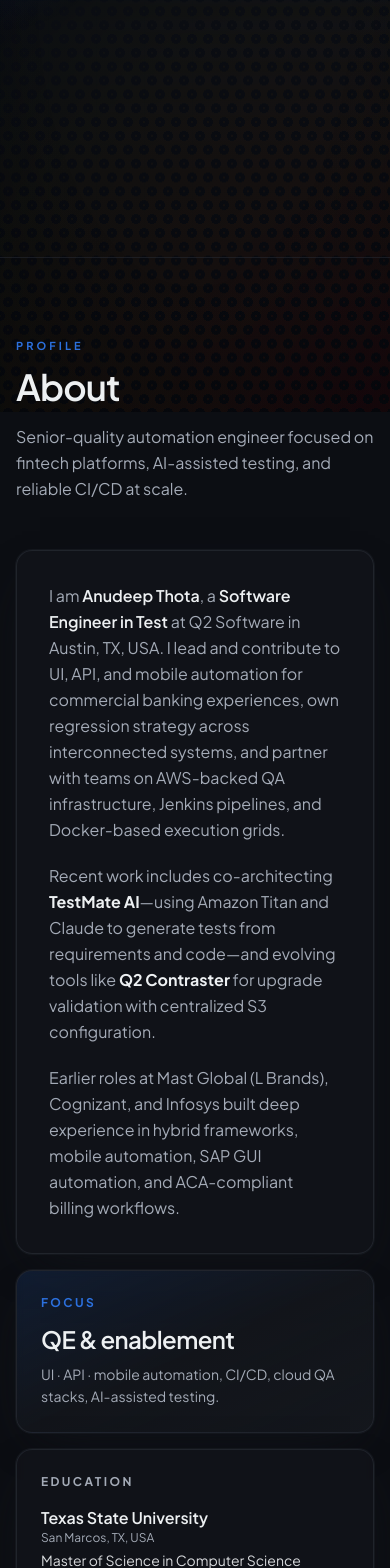
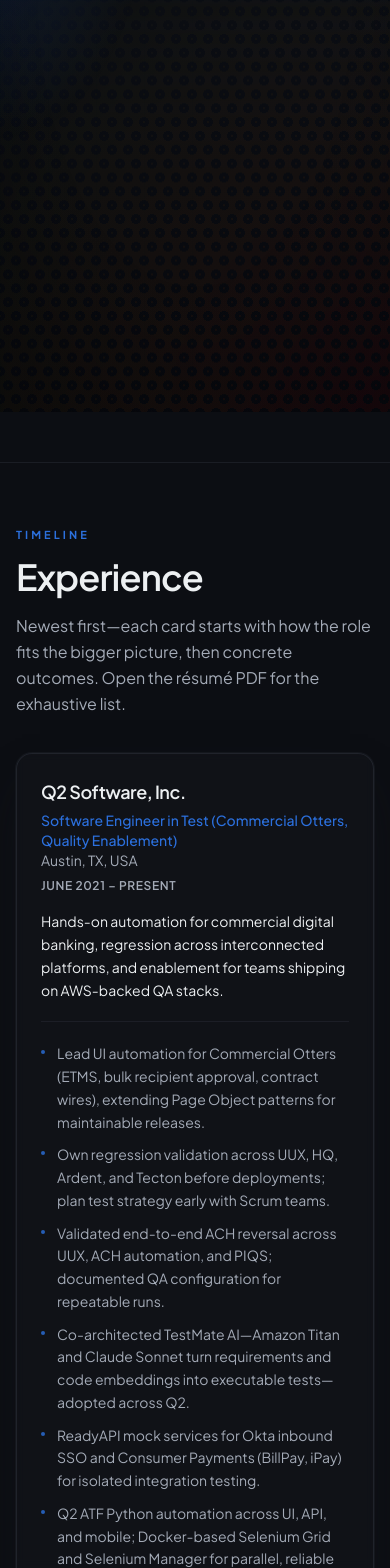
Before and after one commit to anudeepthota/anudeepthota.github.io, a React (Vite) app: page / in a window 390 px wide. Shown: the part 432-2000 px from the top of the page. Built offline with nearby package versions, Linux system fonts and the light colour scheme.

Commit message:
Content and layout: clearer story, hero at-a-glance, section reorder
Made-with: Cursor

```diff
--- a/index.html
+++ b/index.html
@@ -6,7 +6,7 @@
     <meta name="viewport" content="width=device-width, initial-scale=1.0" />
     <meta
       name="description"
-      content="Anudeep Thota — Software Engineer in Test. Quality automation, CI/CD, and fintech platforms in Austin, TX."
+      content="Anudeep Thota — Software Engineer in Test at Q2 (Austin). Commercial banking automation, UI/API/mobile, regression ownership, CI/CD on AWS, and TestMate AI."
     />
     <meta name="theme-color" content="#0d1016" />
     <title>Anudeep Thota | Software Engineer in Test</title>
--- a/src/App.tsx
+++ b/src/App.tsx
@@ -61,9 +61,9 @@ export default function App() {
       <Nav />
       <main id="main" className="relative z-10">
         <Hero />
+        <Experience />
+        <Skills />
         <About />
-        <Skills />
-        <Experience />
         <Certifications />
         <Projects />
         <Contact />
--- a/src/components/Section.tsx
+++ b/src/components/Section.tsx
@@ -21,13 +21,13 @@ export function Section({
     <section
       id={id}
       className={cn(
-        'scroll-mt-28 border-t border-border/60 py-20 sm:py-28',
+        'scroll-mt-28 border-t border-border/60 py-16 sm:py-24',
         className,
       )}
     >
       <div className="mx-auto max-w-6xl px-4 sm:px-6">
         <Reveal>
-          <div className="mb-12 max-w-2xl">
+          <div className="mb-9 max-w-2xl sm:mb-10">
             {eyebrow ? (
               <p className="mb-3 text-[11px] font-bold uppercase tracking-[0.28em] text-accent">
                 {eyebrow}
--- a/src/data/site.ts
+++ b/src/data/site.ts
@@ -1,14 +1,22 @@
 export const person = {
   name: 'Anudeep Thota',
   title: 'Software Engineer in Test',
+  /** One line for visitors scanning the hero */
   tagline:
-    'Quality enablement, UI/API/mobile automation, and CI/CD for complex financial platforms.',
+    'I design and ship automation for commercial banking at Q2—UI, API, and mobile—with ownership of regression across linked systems and modern CI/CD on AWS.',
   phone: '+1 (469) 834-7396',
   email: 'info2anudeepthota@gmail.com',
   linkedin: 'https://www.linkedin.com/in/anudeepthota/',
   github: 'https://github.com/anudeepthota',
   location: 'Austin, TX, USA',
 } as const
+
+/** Short facts under the hero—reduces empty space and orients first-time visitors */
+export const heroAtAGlance = [
+  { label: 'Employer', value: 'Q2 Software · Austin' },
+  { label: 'Scope', value: 'Commercial banking QE' },
+  { label: 'Signature work', value: 'TestMate AI · ATF · CI/CD' },
+] as const
 
 export const education = [
   {
@@ -25,63 +33,63 @@ export const education = [
   },
 ] as const
 
+/** Grouped for scanning; full tool list stays on the PDF résumé */
 export const skillGroups = [
   {
-    title: 'Programming & scripting',
-    items: ['Python', 'Java', 'Groovy', 'SQL', 'HCL (HashiCorp)', 'YAML'],
+    title: 'Automation & APIs',
+    items: [
+      'Selenium & Page Object patterns',
+      'Appium (iOS / Android)',
+      'REST / ReadyAPI / Postman',
+      'End-to-end & integration flows',
+      'Visual regression (Needle)',
+      'Hybrid frameworks',
+    ],
   },
   {
-    title: 'Frameworks & tools',
+    title: 'CI/CD, cloud & delivery',
     items: [
-      'Selenium',
-      'ReadyAPI',
-      'Postman',
-      'Nomad',
-      'Jenkins',
-      'GitLab',
-      'Eclipse',
-      'PyCharm',
-      'Appium',
+      'Jenkins (pipelines, Groovy)',
+      'GitLab CI',
+      'Docker & Selenium Grid',
+      'AWS (QA infrastructure)',
+      'Nomad (HCL)',
+      'HashiCorp Vault',
+      'JFrog Artifactory',
+      'Amazon S3',
+    ],
+  },
+  {
+    title: 'Languages & data',
+    items: ['Python', 'Java', 'Groovy', 'SQL', 'YAML', 'HCL'],
+  },
+  {
+    title: 'Quality & ways of working',
+    items: [
+      'Regression strategy & ownership',
+      'Test planning in Agile / Scrum',
+      'SDLC & STLC',
+      'Risk-based testing',
+      'Cross-team enablement',
+    ],
+  },
+  {
+    title: 'AI-assisted engineering',
+    items: ['Claude & ChatGPT', 'Cursor', 'MCP', 'LLM-assisted test design'],
+  },
+  {
+    title: 'Collaboration & tooling',
+    items: [
       'JIRA',
       'qTest',
       'BrowserStack',
       'Kobiton',
-      'HP ALM',
       'Sauce Labs',
-      'Amazon S3',
-      'HashiCorp Vault',
-      'JFrog Artifactory',
-      'Docker',
-      'Sourcetree',
+      'TestNG',
+      'Maven',
       'Git',
-      'TortoiseGit',
-      'Maven',
-      'TestNG',
-      'unittest',
-      'Stack provisioning & configuration',
+      'Eclipse / PyCharm',
     ],
-  },
-  {
-    title: 'Testing & methodologies',
-    items: [
-      'Hybrid automation frameworks',
-      'UI & API automation',
-      'Mobile automation',
-      'Performance testing (Locust)',
-      'CI/CD',
-      'Agile / Scrum',
-      'SDLC & STLC',
-      'Test strategy & planning',
-      'REST API testing',
-    ],
-  },
-  {
-    title: 'AI-assisted engineering',
-    items: ['Claude', 'Cursor', 'ChatGPT', 'MCP'],
-  },
-  {
-    title: 'Operating systems',
-    items: ['macOS', 'Windows', 'Linux'],
   },
 ] as const
 
@@ -90,6 +98,8 @@ export type ExperienceEntry = {
   location: string
   role: string
   dates: string
+  /** One sentence under the role header—sets context before bullets */
+  blurb?: string
   highlights: string[]
 }
 
@@ -99,22 +109,19 @@ export const experience: ExperienceEntry[] = [
     location: 'Austin, TX, USA',
     role: 'Software Engineer in Test (Commercial Otters, Quality Enablement)',
     dates: 'June 2021 – Present',
+    blurb:
+      'Hands-on automation for commercial digital banking, regression across interconnected platforms, and enablement for teams shipping on AWS-backed QA stacks.',
     highlights: [
-      'Directed test design and led UI automation for Commercial Otters (ETMS, Bulk Recipient Approval, Contract Wire), extending Page Object Model patterns for maintainable releases.',
-      'Owned regression validation across UUX, HQ, Ardent, and Tecton systems ahead of deployment.',
-      'Participated actively in Scrum ceremonies and planned test strategy early for upcoming features.',
-      'Validated end-to-end ACH Reversal across UUX, ACH Automation, and PIQS; documented QA configuration for repeatability.',
-      'Co-architected TestMate AI—an AI-enabled E2E testing platform using Amazon Titan and Claude Sonnet to turn requirements and code embeddings into executable tests and automation, adopted across teams.',
-      'Implemented ReadyAPI mock services for Okta inbound SSO and Consumer Payments adapter flows (BillPay, iPay) for isolated integration testing.',
-      'Contributed to Q2 ATF Python cross-platform automation (UI, API, mobile) from environment setup through reporting.',
-      'Helped implement Docker-based Selenium Grid and Selenium Manager for parallel, reliable runs.',
-      'Supported QA infrastructure migration to AWS with Nomad deployments and HCL-driven environment changes.',
-      'Designed Jenkins CI/CD workflows across dev, staging, and production-like environments with watch-triggered environment refresh.',
-      'Evolved Q2 Contraster (Python upgrade validation) with Amazon S3-backed configuration storage for Implementation teams.',
-      'Deployed and debugged Kamino-based ISO services in QA using Pushie for integration validation.',
-      'Led stack migration from Carbon to FIC: analyzed impacts, updated Jenkins/Q2 Insight API/FIC QA flows, and ran enablement sessions.',
-      'Improved Appium mobile automation stability across iOS and Android by refactoring and standardizing scripts.',
-      'Ran brown bags on Q2 Page Factory and framework conventions; served as automation “Goalie” for cross-team support.',
+      'Lead UI automation for Commercial Otters (ETMS, bulk recipient approval, contract wires), extending Page Object patterns for maintainable releases.',
+      'Own regression validation across UUX, HQ, Ardent, and Tecton before deployments; plan test strategy early with Scrum teams.',
+      'Validated end-to-end ACH reversal across UUX, ACH automation, and PIQS; documented QA configuration for repeatable runs.',
+      'Co-architected TestMate AI—Amazon Titan and Claude Sonnet turn requirements and code embeddings into executable tests—adopted across Q2.',
+      'ReadyAPI mock services for Okta inbound SSO and Consumer Payments (BillPay, iPay) for isolated integration testing.',
+      'Q2 ATF Python automation across UI, API, and mobile; Docker-based Selenium Grid and Selenium Manager for parallel, reliable runs.',
+      'Jenkins CI/CD across dev, staging, and production-like environments; supported QA migration to AWS with Nomad and HCL-driven changes.',
+      'Evolved Q2 Contraster (Python upgrade validation) with S3-backed configuration for Implementation teams.',
+      'Led stack migration from Carbon to FIC: impact analysis, Jenkins / Q2 Insight API / FIC QA updates, and enablement sessions.',
+      'Improved Appium stability on iOS and Android; brown-bags on Page Factory and “automation goalie” support for partner teams.',
     ],
   },
   {
@@ -122,12 +129,12 @@ export const experience: ExperienceEntry[] = [
     location: 'Austin, TX, USA',
     role: 'Automation Developer Intern (Quality Enablement)',
     dates: 'May 2020 – Dec 2020',
+    blurb: 'Visual regression, Jenkins integration, and mobile POCs inside the Q2 automation ecosystem.',
     highlights: [
-      'Added visual regression testing to Q2 ATF with Needle (Python) for automated UI consistency checks.',
-      'Maintained visual diff suites to cut manual UI verification.',
-      'Integrated visual suites into Jenkins with Groovy updates for dynamic triggers and parallel runs.',
-      'POC for mobile visual comparison with Appium and Kobiton across iOS and Android.',
-      'Built a centralized automation repository for SSO adapter validation across Billpay, iPay, and PayLynx.',
+      'Added Needle-based visual regression to Q2 ATF (Python) for automated UI consistency.',
+      'Integrated visual suites into Jenkins with Groovy for dynamic triggers and parallel runs.',
+      'Mobile visual comparison POC with Appium and Kobiton (iOS and Android).',
+      'Centralized automation repository for SSO adapter validation (Billpay, iPay, PayLynx).',
     ],
   },
   {
@@ -135,13 +142,12 @@ export const experience: ExperienceEntry[] = [
     location: 'Bengaluru, India',
     role: 'Test Automation Engineer',
     dates: 'Sep 2016 – May 2019',
+    blurb: 'Retail / HR mobile and web automation at scale with Jenkins-driven regression.',
     highlights: [
-      'Built a hybrid Java / Selenium / Appium framework for iOS and Android on Sauce Labs and local environments.',
-      'Raised regression coverage ~65% and cut manual effort ~40% with scalable mobile automation.',
-      'Scheduled unattended E2E runs via Jenkins “One-Touch Automation,” reducing release validation time ~50%.',
-      'Authored 200+ reusable scripts for HR modules, cutting manual regression ~45%.',
-      'Automated Core HR, Benefits, Leave Accruals, and Talent Management with Selenium and Jenkins.',
-      'SAP GUI automation with Java COM Bridge; RPA POC with UiPath showing 20–30% operational savings potential.',
+      'Hybrid Java / Selenium / Appium framework on Sauce Labs and local devices; raised regression coverage ~65% and cut manual effort ~40%.',
+      'Jenkins “One-Touch Automation” for unattended E2E—roughly halved release validation time.',
+      '200+ reusable scripts for HR modules; automated Core HR, Benefits, leave accruals, and talent management.',
+      'SAP GUI automation (Java COM bridge); UiPath RPA POC showing 20–30% savings potential.',
     ],
   },
   {
@@ -149,11 +155,11 @@ export const experience: ExperienceEntry[] = [
     location: 'Coimbatore, India',
     role: 'Programmer Analyst (Test Automation)',
     dates: 'Mar 2015 – Aug 2016',
+    blurb: 'ACA-compliant healthcare billing automation with strong API and regression coverage.',
     highlights: [
-      'End-to-end UI and API automation (Selenium, Java) for ACA-compliant billing: premiums, adjustments, payments, reconciliation—~60% more regression coverage and ~30% fewer financial defects.',
-      'REST API testing in Postman across integration endpoints.',
-      'Risk-based strategies and HP ALM traceability within Agile ceremonies.',
-      'Embedded automation in sprints and CI, cutting regression cycle time ~45%.',
+      'End-to-end UI and API automation (Selenium, Java) for premiums, adjustments, payments, and reconciliation—~60% more regression coverage, ~30% fewer financial defects.',
+      'REST testing in Postman; risk-based strategies and HP ALM traceability in Agile.',
+      'Automation embedded in sprints and CI; ~45% faster regression cycles.',
     ],
   },
   {
@@ -161,10 +167,10 @@ export const experience: ExperienceEntry[] = [
     location: 'Mysuru, India',
     role: 'Intern Trainee',
     dates: 'Dec 2014 – Mar 2015',
+    blurb: 'Foundational training in Java, PL/SQL, QA process, and Agile exposure.',
     highlights: [
-      'Training in operating systems, Java, PL/SQL, and networking.',
-      'SDLC/STLC, test planning, defect lifecycle, and QA standards.',
-      'Exposure to Agile/Scrum and iterative quality practices.',
+      'Coursework in OS, Java, PL/SQL, networking; SDLC/STLC, planning, and defect lifecycle.',
+      'Introduction to Agile/Scrum and iterative quality practices.',
     ],
   },
 ]
@@ -211,15 +217,15 @@ export const projects = [
 export const certificationsNote = {
   title: 'Certifications',
   body:
-    'The resume PDF used for this site does not list standalone certification credentials. Day-to-day work includes cloud migration (AWS), Nomad, Vault, Jenkins/GitLab CI, and enterprise QA platforms—happy to share credentials or training history on request.',
+    'Formal vendor certifications are not listed on the résumé PDF this site mirrors. Day-to-day work includes AWS-oriented QA infrastructure, Nomad, Vault, Jenkins and GitLab CI, and enterprise test management (JIRA, qTest). Happy to share training records or credentials on request.',
 } as const
 
 export const navLinks = [
   { href: '#hero', label: 'Home' },
+  { href: '#experience', label: 'Experience' },
+  { href: '#skills', label: 'Skills' },
   { href: '#about', label: 'About' },
-  { href: '#skills', label: 'Skills' },
-  { href: '#experience', label: 'Experience' },
+  { href: '#projects', label: 'Projects' },
   { href: '#certifications', label: 'Certifications' },
-  { href: '#projects', label: 'Projects' },
   { href: '#contact', label: 'Contact' },
 ] as const
--- a/src/sections/About.tsx
+++ b/src/sections/About.tsx
@@ -1,6 +1,6 @@
 import { Reveal } from '@/components/Reveal'
 import { Section } from '@/components/Section'
-import { education, person } from '@/data/site'
+import { education } from '@/data/site'
 
 export function About() {
   return (
@@ -8,44 +8,62 @@ export function About() {
       id="about"
       eyebrow="Profile"
       title="About"
-      description="Senior-quality automation engineer focused on fintech platforms, AI-assisted testing, and reliable CI/CD at scale."
+      description="How I work with teams and where the depth comes from—without repeating the hero. Full timelines and tool list are on the résumé PDF."
     >
-      <div className="grid gap-4 lg:grid-cols-12 lg:grid-rows-[auto_auto]">
-        <Reveal className="lg:col-span-8">
-          <div className="h-full rounded-2xl border border-border/80 bg-card/60 p-8 shadow-card backdrop-blur-sm sm:p-10">
+      <div className="grid gap-6 lg:grid-cols-12 lg:items-start">
+        <Reveal className="lg:col-span-7">
+          <div className="rounded-2xl border border-border/80 bg-card/60 p-7 shadow-card backdrop-blur-sm sm:p-9">
             <div className="space-y-5 text-base leading-relaxed text-muted-foreground sm:text-[1.05rem]">
               <p>
-                I am <strong className="font-semibold text-foreground">{person.name}</strong>, a{' '}
-                <strong className="font-semibold text-foreground">{person.title}</strong> at Q2
-                Software in {person.location}. I lead and contribute to UI, API, and mobile
-                automation for commercial banking experiences, own regression strategy across
-                interconnected systems, and partner with teams on AWS-backed QA infrastructure,
-                Jenkins pipelines, and Docker-based execution grids.
+                At <strong className="font-semibold text-foreground">Q2 Software</strong> I focus on
+                commercial digital banking: ETMS, wires, bulk approvals, and related flows. I extend
+                maintainable UI automation (Page Object patterns), validate APIs and integrations
+                (including ReadyAPI mocks for Okta SSO and consumer payments), and treat regression
+                across <strong className="text-foreground">UUX, HQ, Ardent, and Tecton</strong> as a
+                first-class release gate—not a last-minute checkbox.
               </p>
               <p>
-                Recent work includes co-architecting{' '}
-                <strong className="text-foreground">TestMate AI</strong>—using Amazon Titan and
-                Claude to generate tests from requirements and code—and evolving tools like{' '}
-                <strong className="text-foreground">Q2 Contraster</strong> for upgrade validation
-                with centralized S3 configuration.
+                I co-architected <strong className="text-foreground">TestMate AI</strong>, combining
+                Amazon Titan and Claude with requirements and code context so teams can move faster
+                from intent to executable checks. I also contribute to{' '}
+                <strong className="text-foreground">Q2 ATF</strong> (Python, UI/API/mobile),{' '}
+                <strong className="text-foreground">Q2 Contraster</strong> (upgrade validation with
+                centralized S3-backed config), and Jenkins-driven pipelines alongside AWS and Nomad
+                for QA environments.
               </p>
               <p>
-                Earlier roles at Mast Global (L Brands), Cognizant, and Infosys built deep
-                experience in hybrid frameworks, mobile automation, SAP GUI automation, and
-                ACA-compliant billing workflows.
+                Before Q2 I shipped high-volume automation at{' '}
+                <strong className="text-foreground">Mast Global (L Brands)</strong> (mobile + web,
+                Sauce Labs, Jenkins), and ACA-focused billing automation at{' '}
+                <strong className="text-foreground">Cognizant</strong> (Selenium, Java, Postman,
+                HP ALM). That mix—retail velocity, regulated financials, and now fintech—shapes how
+                I prioritize risk, flakiness, and maintainability.
               </p>
             </div>
           </div>
         </Reveal>
 
-        <Reveal className="lg:col-span-4" delay={0.06}>
-          <div className="grid h-full gap-4">
+        <Reveal className="lg:col-span-5" delay={0.06}>
+          <div className="flex flex-col gap-5 lg:border-l lg:border-border/60 lg:pl-8">
             <div className="rounded-2xl border border-border/80 bg-gradient-to-br from-accent/15 via-card/80 to-card p-6 shadow-card backdrop-blur-sm">
-              <p className="text-xs font-bold uppercase tracking-[0.2em] text-accent">Focus</p>
-              <p className="mt-3 text-2xl font-semibold tracking-tight text-foreground">QE &amp; enablement</p>
-              <p className="mt-2 text-sm leading-relaxed text-muted-foreground">
-                UI · API · mobile automation, CI/CD, cloud QA stacks, AI-assisted testing.
+              <p className="text-xs font-bold uppercase tracking-[0.2em] text-accent">What I lean on</p>
+              <p className="mt-3 text-xl font-semibold tracking-tight text-foreground sm:text-2xl">
+                Ownership, clarity, speed
               </p>
+              <ul className="mt-3 space-y-2.5 text-sm leading-relaxed text-muted-foreground">
+                <li className="flex gap-2">
+                  <span className="mt-2 size-1 shrink-0 rounded-full bg-accent/80" aria-hidden />
+                  <span>Regression strategy across dependent systems—not only happy-path UI.</span>
+                </li>
+                <li className="flex gap-2">
+                  <span className="mt-2 size-1 shrink-0 rounded-full bg-accent/80" aria-hidden />
+                  <span>CI/CD and cloud-backed QA so teams trust nightly and pre-release signals.</span>
+                </li>
+                <li className="flex gap-2">
+                  <span className="mt-2 size-1 shrink-0 rounded-full bg-accent/80" aria-hidden />
+                  <span>AI-assisted workflows where they reduce toil without hiding risk.</span>
+                </li>
+              </ul>
             </div>
             <div className="rounded-2xl border border-border/80 bg-card/60 p-6 shadow-card backdrop-blur-sm">
               <h3 className="text-xs font-bold uppercase tracking-[0.2em] text-muted-foreground">
--- a/src/sections/Certifications.tsx
+++ b/src/sections/Certifications.tsx
@@ -8,7 +8,7 @@ export function Certifications() {
       id="certifications"
       eyebrow="Credentials"
       title={certificationsNote.title}
-      description="Transparent note so nothing here is invented filler."
+      description="Straightforward note on credentials versus hands-on platform work."
     >
       <Reveal>
         <div className="max-w-3xl rounded-2xl border border-border/80 bg-card/50 p-8 shadow-card backdrop-blur-sm sm:p-10">
--- a/src/sections/Experience.tsx
+++ b/src/sections/Experience.tsx
@@ -8,18 +8,16 @@ export function Experience() {
       id="experience"
       eyebrow="Timeline"
       title="Experience"
-      description="Roles and outcomes from the same résumé as this site—newest first."
+      description="Newest first—each card starts with how the role fits the bigger picture, then concrete outcomes. Open the résumé PDF for the exhaustive list."
     >
-      <ol className="space-y-8">
+      <ol className="space-y-7 sm:space-y-8">
         {experience.map((job, i) => (
           <Reveal key={`${job.company}-${job.role}-${job.dates}`} delay={i * 0.04}>
             <li className="relative rounded-2xl border border-border/80 bg-card/50 p-6 shadow-card backdrop-blur-sm sm:p-8">
               <div className="absolute left-6 top-0 hidden h-px w-12 bg-gradient-to-r from-accent/60 to-transparent sm:block" />
               <div className="flex flex-col gap-2 sm:flex-row sm:items-start sm:justify-between">
                 <div>
-                  <h3 className="text-lg font-semibold tracking-tight text-foreground">
-                    {job.company}
-                  </h3>
+                  <h3 className="text-lg font-semibold tracking-tight text-foreground">{job.company}</h3>
                   <p className="mt-1 text-sm font-medium text-accent">{job.role}</p>
                   <p className="text-sm text-muted-foreground">{job.location}</p>
                 </div>
@@ -27,7 +25,10 @@ export function Experience() {
                   {job.dates}
                 </p>
               </div>
-              <ul className="mt-6 space-y-2.5 border-t border-border/60 pt-6 text-sm leading-relaxed text-muted-foreground">
+              {job.blurb ? (
+                <p className="mt-4 text-sm leading-relaxed text-foreground/88 sm:text-[0.95rem]">{job.blurb}</p>
+              ) : null}
+              <ul className="mt-5 space-y-2.5 border-t border-border/60 pt-5 text-sm leading-relaxed text-muted-foreground">
                 {job.highlights.map((h, idx) => (
                   <li key={`${job.dates}-${idx}`} className="flex gap-3">
                     <span
--- a/src/sections/Projects.tsx
+++ b/src/sections/Projects.tsx
@@ -12,7 +12,7 @@ export function Projects() {
       id="projects"
       eyebrow="Highlights"
       title="Projects"
-      description="Shipped initiatives from the résumé—featured in a bento-style grid."
+      description="Representative initiatives from the résumé—larger cards are the ones I lead or co-own."
     >
       <div className="grid gap-4 sm:grid-cols-2 lg:grid-cols-3 lg:gap-5">
         {projects.map((project, i) => {
--- a/src/sections/Skills.tsx
+++ b/src/sections/Skills.tsx
@@ -2,12 +2,14 @@ import { Reveal } from '@/components/Reveal'
 import { Section } from '@/components/Section'
 import { skillGroups } from '@/data/site'
 
+/** Bento spans for six skill groups: two tall left column, then balanced grid */
 const layouts: readonly string[] = [
-  'sm:col-span-2 lg:col-span-2 lg:row-span-1',
   'sm:col-span-2 lg:col-span-2 lg:row-span-2',
+  'sm:col-span-2 lg:col-span-2',
   'sm:col-span-2 lg:col-span-2',
   'sm:col-span-1 lg:col-span-1',
   'sm:col-span-1 lg:col-span-1',
+  'sm:col-span-2 lg:col-span-2',
 ]
 
 export function Skills() {
@@ -16,7 +18,7 @@ export function Skills() {
       id="skills"
       eyebrow="Capabilities"
       title="Skills"
-      description="Tooling and practices from the résumé—organized in a scannable bento layout."
+      description="Grouped by how I apply them day to day. The PDF résumé still has the full tool inventory for recruiters and ATS."
     >
       <div className="grid auto-rows-min gap-4 sm:grid-cols-2 lg:grid-flow-dense lg:grid-cols-4">
         {skillGroups.map((group, i) => (
@@ -25,7 +27,7 @@ export function Skills() {
             delay={i * 0.05}
             className={layouts[i] ?? 'sm:col-span-2 lg:col-span-2'}
           >
-            <div className="flex h-full min-h-[140px] flex-col rounded-2xl border border-border/80 bg-card/50 p-6 shadow-card backdrop-blur-sm transition-shadow duration-300 hover:shadow-glow lg:min-h-0">
+            <div className="flex h-full min-h-[130px] flex-col rounded-2xl border border-border/80 bg-card/50 p-6 shadow-card backdrop-blur-sm transition-shadow duration-300 hover:shadow-glow lg:min-h-0">
               <h3 className="text-sm font-semibold tracking-tight text-foreground">{group.title}</h3>
               <ul className="mt-4 flex flex-wrap content-start gap-2">
                 {group.items.map((item) => (
```
Also changed, not shown: src/sections/Hero.tsx (+34 -16 lines).
